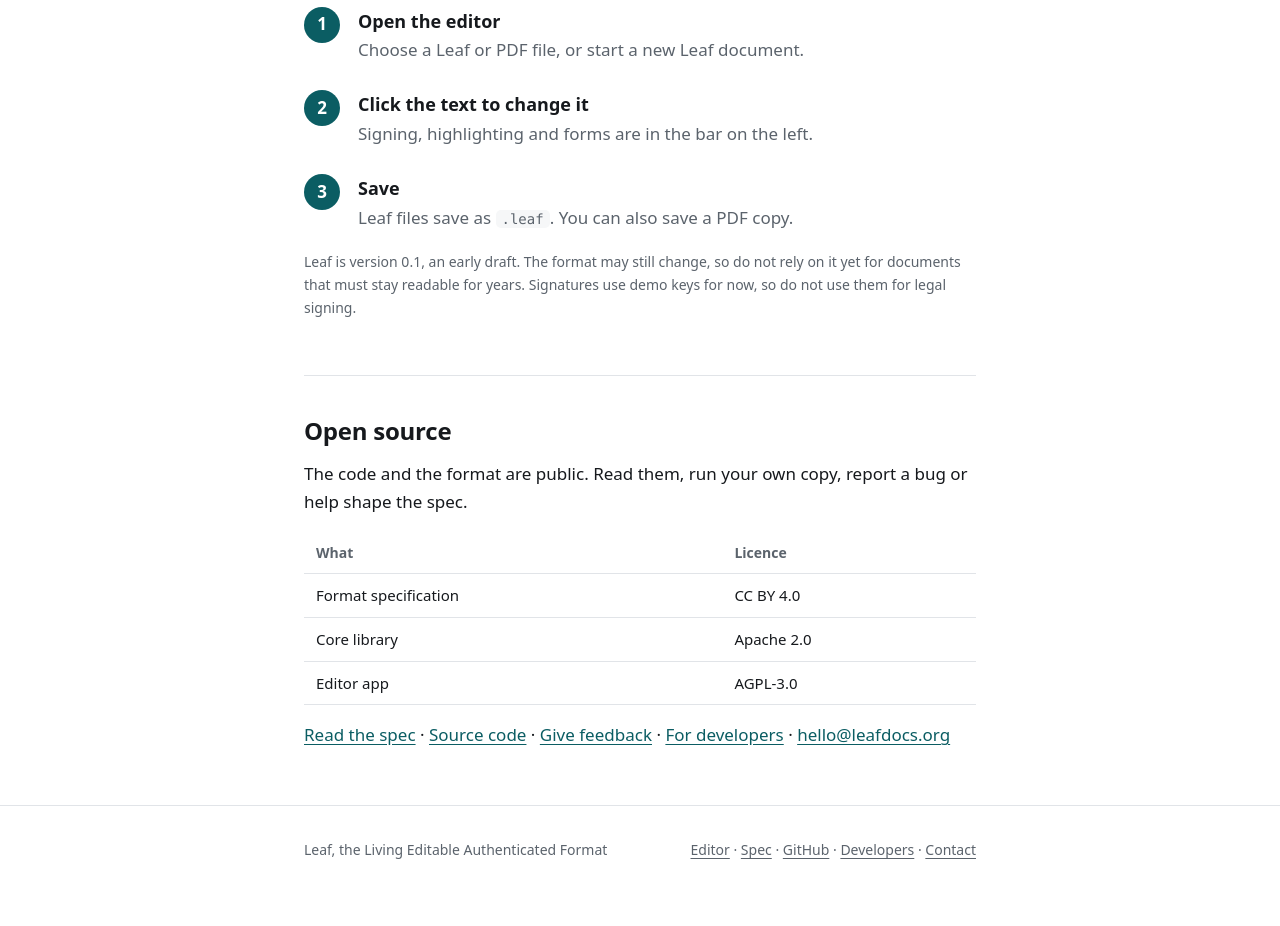
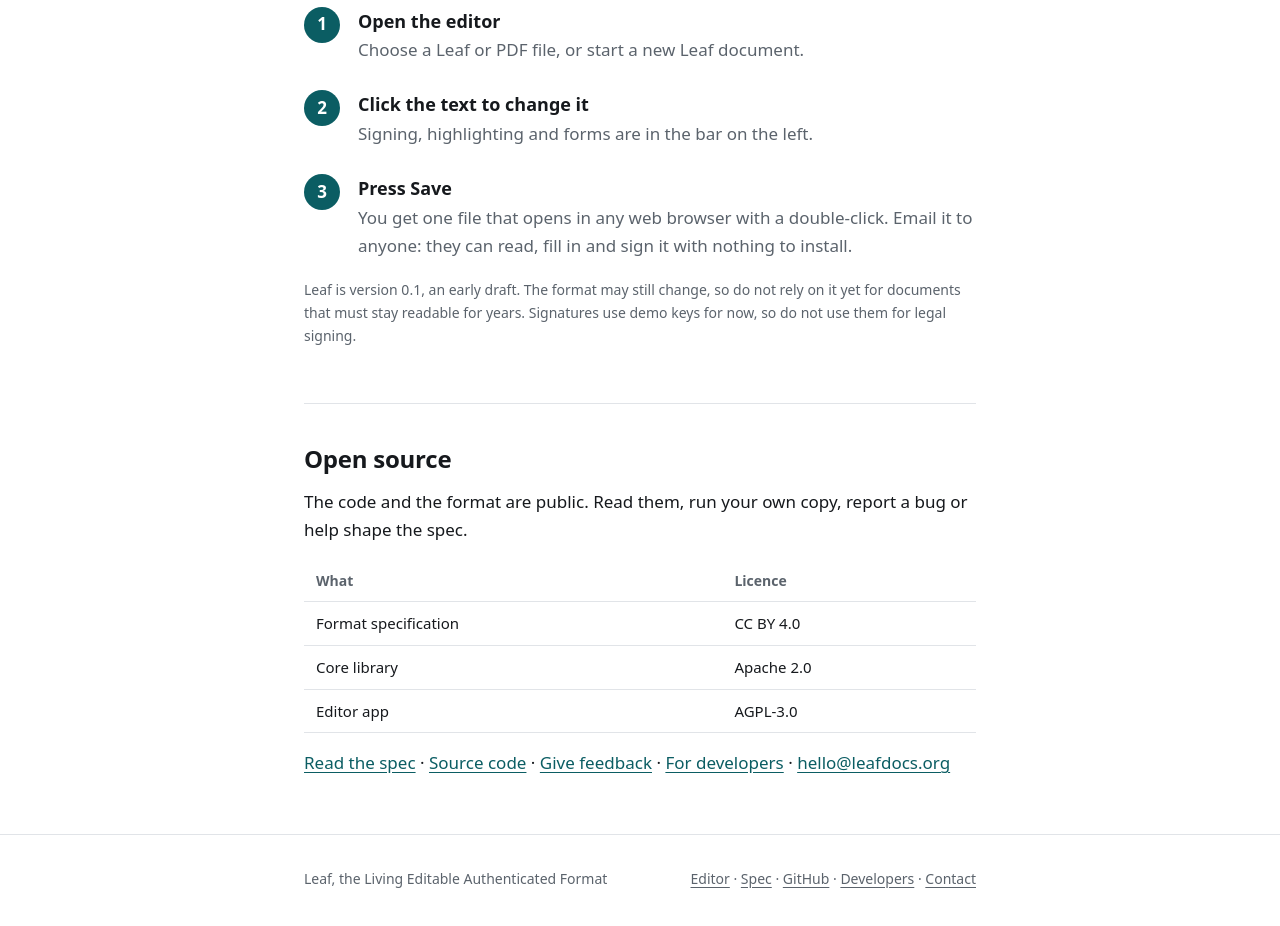
Before and after one commit to leafdocsorg-stack/leaf, a website: page site/index.html in a window 1280 px wide. Shown: the part 1150-2076 px from the top of the page. Drawn offline with Linux system fonts and the light colour scheme.

Commit message:
Explain Save in plain words

```diff
--- a/site/index.html
+++ b/site/index.html
@@ -47,7 +47,7 @@
   <ol class="how">
     <li><b>Open the editor</b><span>Choose a Leaf or PDF file, or start a new Leaf document.</span></li>
     <li><b>Click the text to change it</b><span>Signing, highlighting and forms are in the bar on the left.</span></li>
-    <li><b>Save</b><span>Leaf files save as <code>.leaf</code>. You can also save a PDF copy.</span></li>
+    <li><b>Press Save</b><span>You get one file that opens in any web browser with a double-click. Email it to anyone: they can read, fill in and sign it with nothing to install.</span></li>
   </ol>
   <p class="note">Leaf is version 0.1, an early draft. The format may still change, so do not rely on it yet for documents that must stay readable for years. Signatures use demo keys for now, so do not use them for legal signing.</p>
 </section>
```
